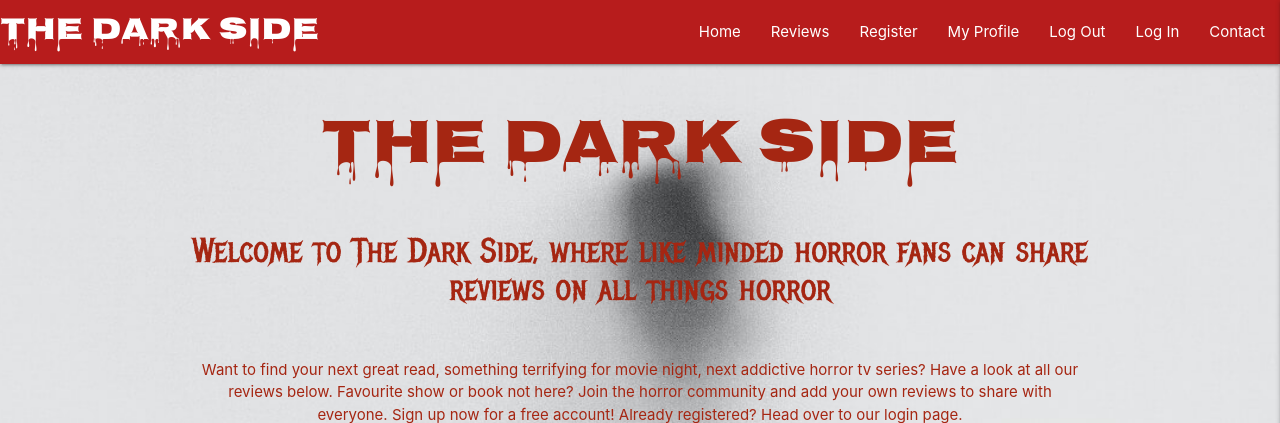
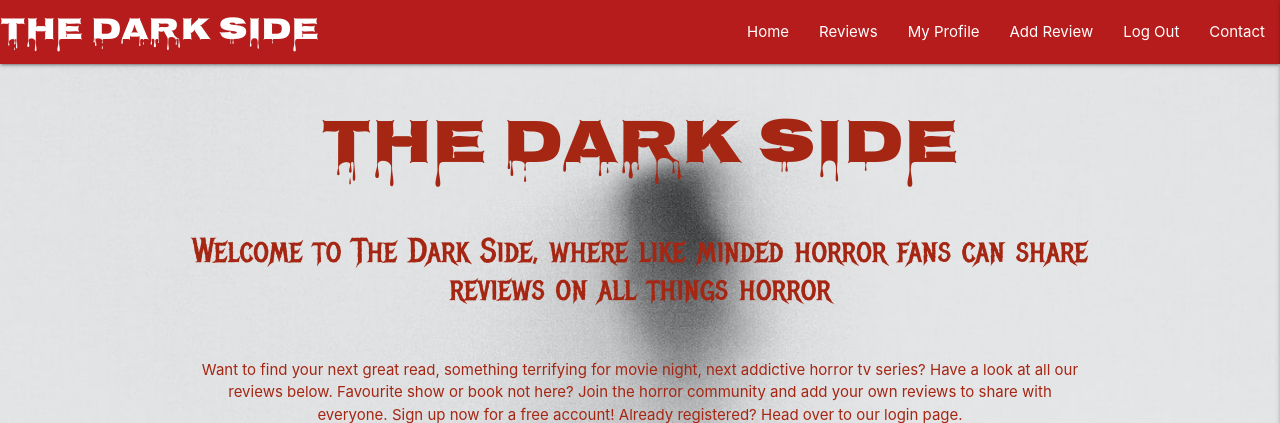
Before and after one commit to mosull20/dark-side-ms3, a Flask app: page / in a window 1280 px wide. Shown: the top 423 px of the page. Run offline with Flask 2, Linux system fonts and the light colour scheme; the visitor is signed in with stand-in values (Sample User, id 1); some libraries are stand-ins or nearby versions.

Commit message:
Add functionality to display relevant links if logged in or out

```diff
--- a/templates/base.html
+++ b/templates/base.html
@@ -23,10 +23,14 @@
               <ul class="right hide-on-med-and-down">
                 <li><a href="{{ url_for('home') }}">Home</a></li>
                 <li><a href="{{ url_for('get_reviews') }}">Reviews</a></li>
+                {% if session.user %}
+                    <li><a href="{{ url_for('profile', username=session['user']) }}">My Profile</a></li>
+                    <li><a href="#">Add Review</a></li>
+                    <li><a href="{{ url_for('logout') }}">Log Out</a></li>
+                {% else %}
                     <li><a href="{{ url_for('register') }}">Register</a></li>
-                <li><a href="{{ url_for('profile', username=session['user']) }}">My Profile</a></li>
-                <li><a href="{{ url_for('logout') }}">Log Out</a></li>
                     <li><a href="{{ url_for('login') }}">Log In</a></li>
+                {% endif %}
                 <li><a href="#">Contact</a></li>
               </ul>
             </div>
@@ -35,10 +39,14 @@
             <ul class="sidenav" id="mobile-demo">
                 <li><a href="{{ url_for('home') }}">Home</a></li>
                 <li><a href="{{ url_for('get_reviews') }}">Reviews</a></li>
+                {% if session.user %}
+                    <li><a href="{{ url_for('profile', username=session['user']) }}">My Profile</a></li>
+                    <li><a href="#">Add Review</a></li>
+                    <li><a href="{{ url_for('logout') }}">Log Out</a></li>
+                {% else %}
                     <li><a href="{{ url_for('register') }}">Register</a></li>
-              <li><a href="{{ url_for('profile', username=session['user']) }}">My Profile</a></li>
-              <li><a href="{{ url_for('logout') }}">Log Out</a></li>
                     <li><a href="{{ url_for('login') }}">Log In</a></li>
+                {% endif %}
                 <li><a href="#">Contact</a></li>
             </ul>
     </header>
```
Lines whose indentation alone changed are shown as unchanged.
